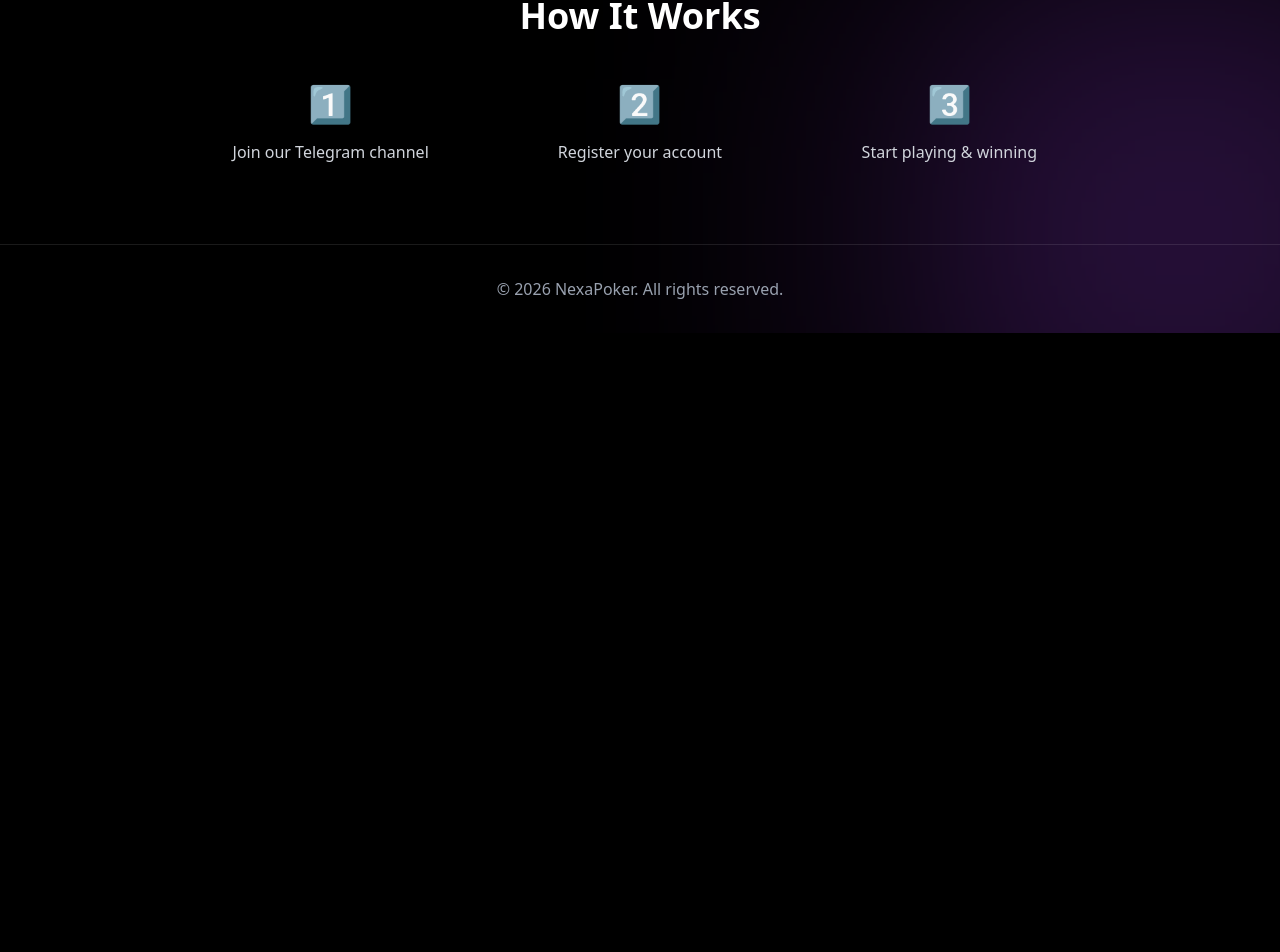
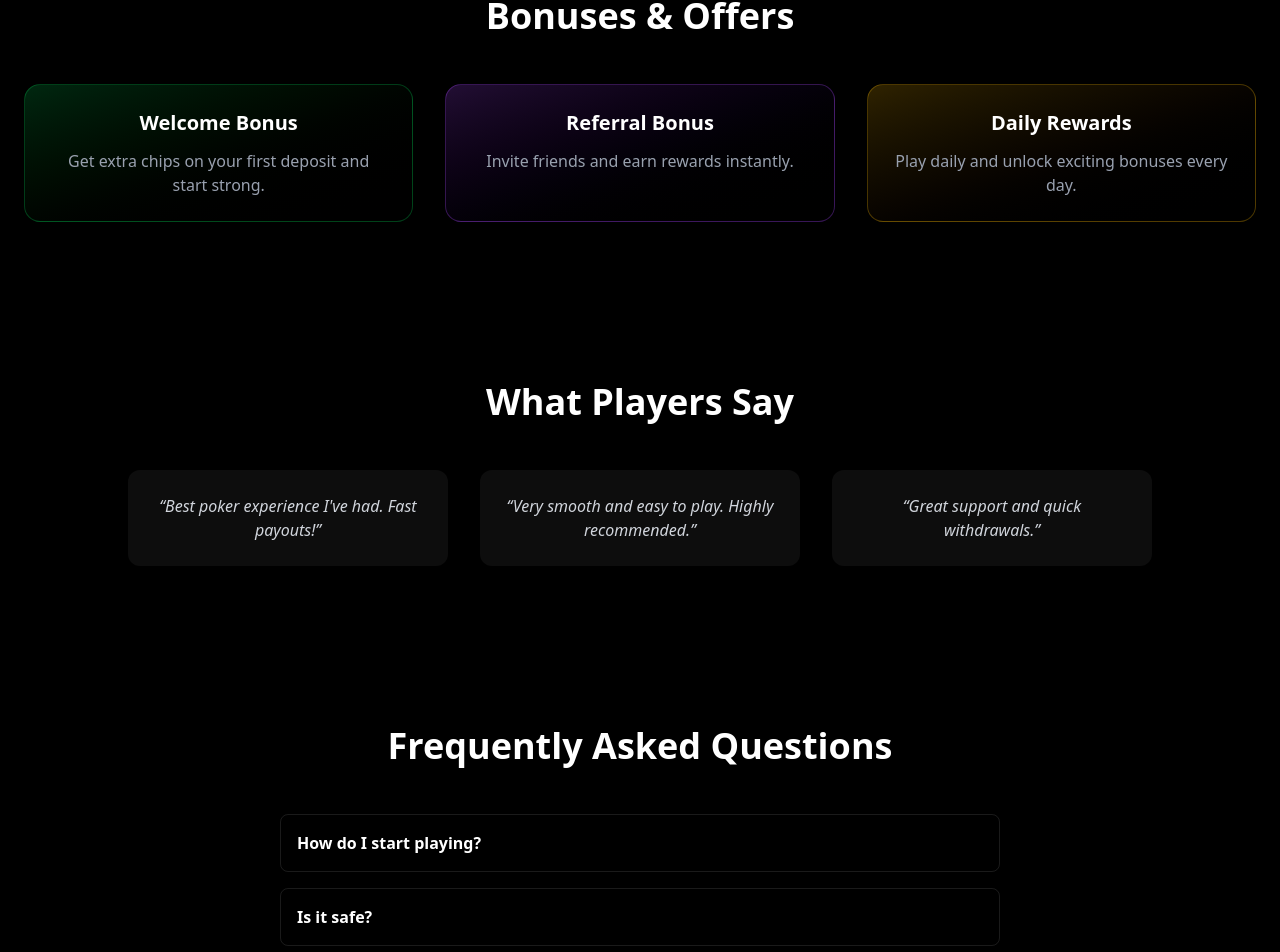
Before and after one commit to dsk73/nexapoker-app, a Next.js app: page / in a window 1280 px wide. Shown: the part 1270-2222 px from the top of the page. Before the commit the page ends 1603 px from the top, so only its background shows below. Built offline with nearby package versions, Linux system fonts and the light colour scheme.

Commit message:
Added more components

```diff
--- a/app/page.tsx
+++ b/app/page.tsx
@@ -1,6 +1,9 @@
 import Navbar from "@/components/Navbar";
 import Hero from "@/components/Hero";
 import Features from "@/components/Features";
+import Bonuses from "@/components/Bonuses";
+import Testimonials from "@/components/Testimonials";
+import FAQ from "@/components/FAQ";
 
 export default function Home() {
   return (
@@ -9,9 +12,9 @@ export default function Home() {
       <Navbar />
 
       {/* BACKGROUND GLOW */}
-      <div className="absolute inset-0">
-        <div className="absolute w-[600px] h-[600px] bg-green-500 opacity-30 blur-[150px] top-[-150px] left-[-150px]" />
-        <div className="absolute w-[500px] h-[500px] bg-purple-500 opacity-30 blur-[150px] bottom-[-150px] right-[-150px]" />
+      <div className="absolute inset-0 -z-10 pointer-events-none">
+        <div className="absolute w-150 h-150 bg-green-500 opacity-30 blur-[150px] -top-37.5 -left-37.5" />
+        <div className="absolute w-125 h-125 bg-purple-500 opacity-30 blur-[150px] -bottom-37.5 -right-37.5" />
       </div>
 
       {/* HERO */}
@@ -19,6 +22,10 @@ export default function Home() {
 
       {/* FEATURES */}
       <Features />
+
+      <Bonuses />
+      <Testimonials />
+      <FAQ />
 
       {/* HOW IT WORKS */}
       <section className="relative z-10 py-20 px-6 text-center">
--- /dev/null
+++ b/components/Bonuses.tsx
@@ -0,0 +1,43 @@
+"use client";
+
+import { motion } from "framer-motion";
+
+export default function Bonuses() {
+  return (
+    <section className="relative z-10 py-20 px-6 max-w-7xl mx-auto text-center">
+      <h2 className="text-3xl md:text-4xl font-bold mb-12">Bonuses & Offers</h2>
+
+      <div className="grid md:grid-cols-3 gap-8">
+        <motion.div
+          whileHover={{ scale: 1.05 }}
+          className="bg-linear-to-br from-green-500/20 to-black p-6 rounded-2xl border border-green-500/30"
+        >
+          <h3 className="text-xl font-semibold mb-3">Welcome Bonus</h3>
+          <p className="text-gray-400">
+            Get extra chips on your first deposit and start strong.
+          </p>
+        </motion.div>
+
+        <motion.div
+          whileHover={{ scale: 1.05 }}
+          className="bg-linear-to-br from-purple-500/20 to-black p-6 rounded-2xl border border-purple-500/30"
+        >
+          <h3 className="text-xl font-semibold mb-3">Referral Bonus</h3>
+          <p className="text-gray-400">
+            Invite friends and earn rewards instantly.
+          </p>
+        </motion.div>
+
+        <motion.div
+          whileHover={{ scale: 1.05 }}
+          className="bg-linear-to-br from-yellow-500/20 to-black p-6 rounded-2xl border border-yellow-500/30"
+        >
+          <h3 className="text-xl font-semibold mb-3">Daily Rewards</h3>
+          <p className="text-gray-400">
+            Play daily and unlock exciting bonuses every day.
+          </p>
+        </motion.div>
+      </div>
+    </section>
+  );
+}
--- /dev/null
+++ b/components/FAQ.tsx
@@ -0,0 +1,43 @@
+"use client";
+
+import { useState } from "react";
+
+const faqs = [
+  {
+    q: "How do I start playing?",
+    a: "Click on Play Now, join our Telegram, and follow the steps.",
+  },
+  {
+    q: "Is it safe?",
+    a: "Yes, we use secure systems to protect all transactions.",
+  },
+  {
+    q: "How fast are withdrawals?",
+    a: "Most withdrawals are processed instantly.",
+  },
+];
+
+export default function FAQ() {
+  const [open, setOpen] = useState<number | null>(null);
+
+  return (
+    <section className="relative z-10 py-20 px-6 max-w-3xl mx-auto">
+      <h2 className="text-3xl md:text-4xl font-bold text-center mb-12">
+        Frequently Asked Questions
+      </h2>
+
+      <div className="space-y-4">
+        {faqs.map((item, i) => (
+          <div
+            key={i}
+            className="border border-white/10 rounded-lg p-4 cursor-pointer"
+            onClick={() => setOpen(open === i ? null : i)}
+          >
+            <h3 className="font-semibold">{item.q}</h3>
+            {open === i && <p className="text-gray-400 mt-2">{item.a}</p>}
+          </div>
+        ))}
+      </div>
+    </section>
+  );
+}
--- a/components/Hero.tsx
+++ b/components/Hero.tsx
@@ -12,7 +12,7 @@ export default function Hero() {
         className="text-4xl sm:text-5xl md:text-7xl font-extrabold mb-6 leading-tight tracking-tight"
       >
         Play Poker <br />
-        <span className="bg-gradient-to-r from-green-400 to-emerald-600 bg-clip-text text-transparent drop-shadow-[0_0_20px_rgba(34,197,94,0.7)]">
+        <span className="bg-linear-to-r from-green-400 to-emerald-600 bg-clip-text text-transparent drop-shadow-[0_0_20px_rgba(34,197,94,0.7)]">
           Like a Pro
         </span>
       </motion.h1>
--- /dev/null
+++ b/components/Testimonials.tsx
@@ -0,0 +1,23 @@
+"use client";
+
+export default function Testimonials() {
+  return (
+    <section className="relative z-10 py-20 px-6 text-center">
+      <h2 className="text-3xl md:text-4xl font-bold mb-12">What Players Say</h2>
+
+      <div className="max-w-5xl mx-auto grid md:grid-cols-3 gap-8 text-gray-300">
+        <div className="bg-white/5 p-6 rounded-xl italic">
+          <p>“Best poker experience I&apos;ve had. Fast payouts!”</p>
+        </div>
+
+        <div className="bg-white/5 p-6 rounded-xl italic">
+          <p>“Very smooth and easy to play. Highly recommended.”</p>
+        </div>
+
+        <div className="bg-white/5 p-6 rounded-xl italic">
+          <p>“Great support and quick withdrawals.”</p>
+        </div>
+      </div>
+    </section>
+  );
+}
```
